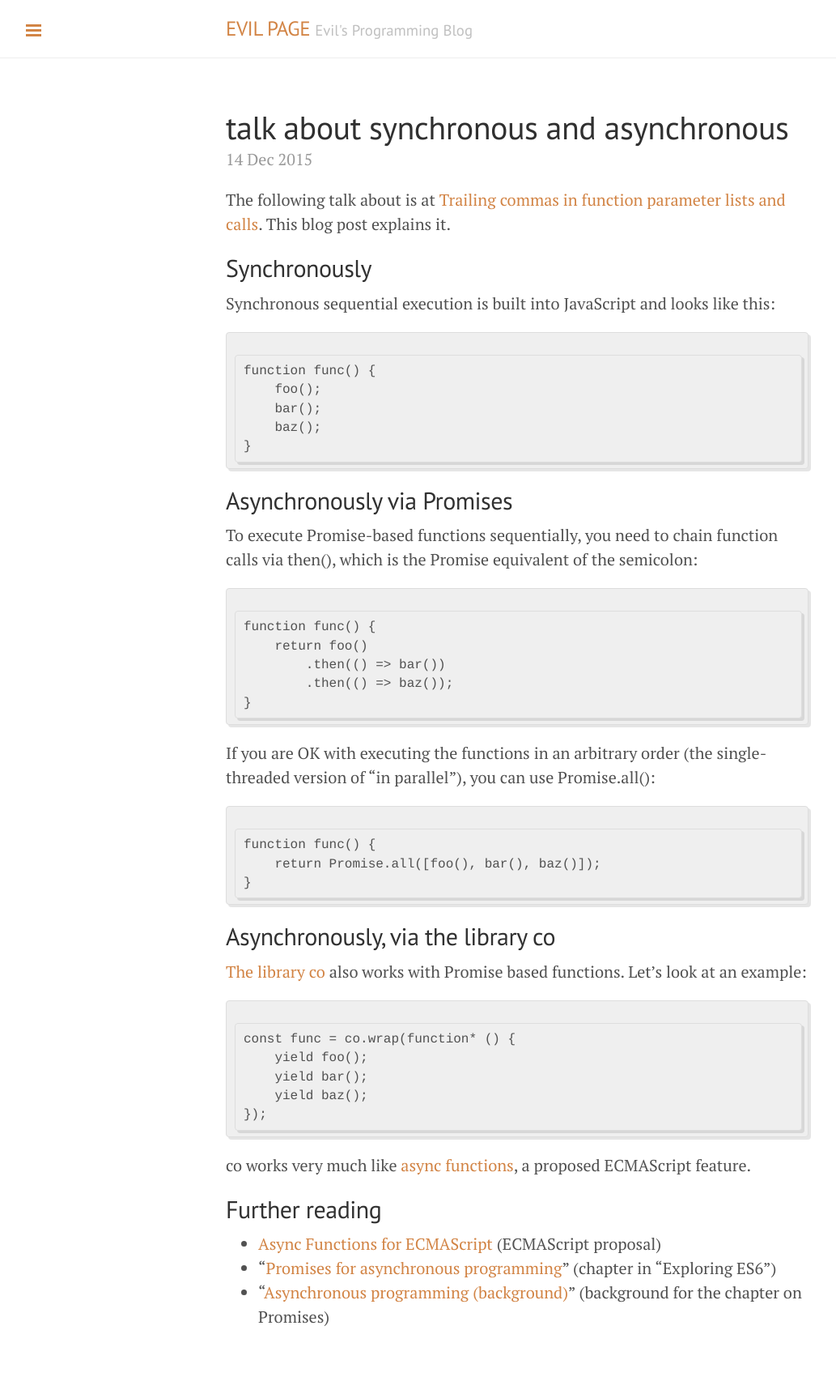
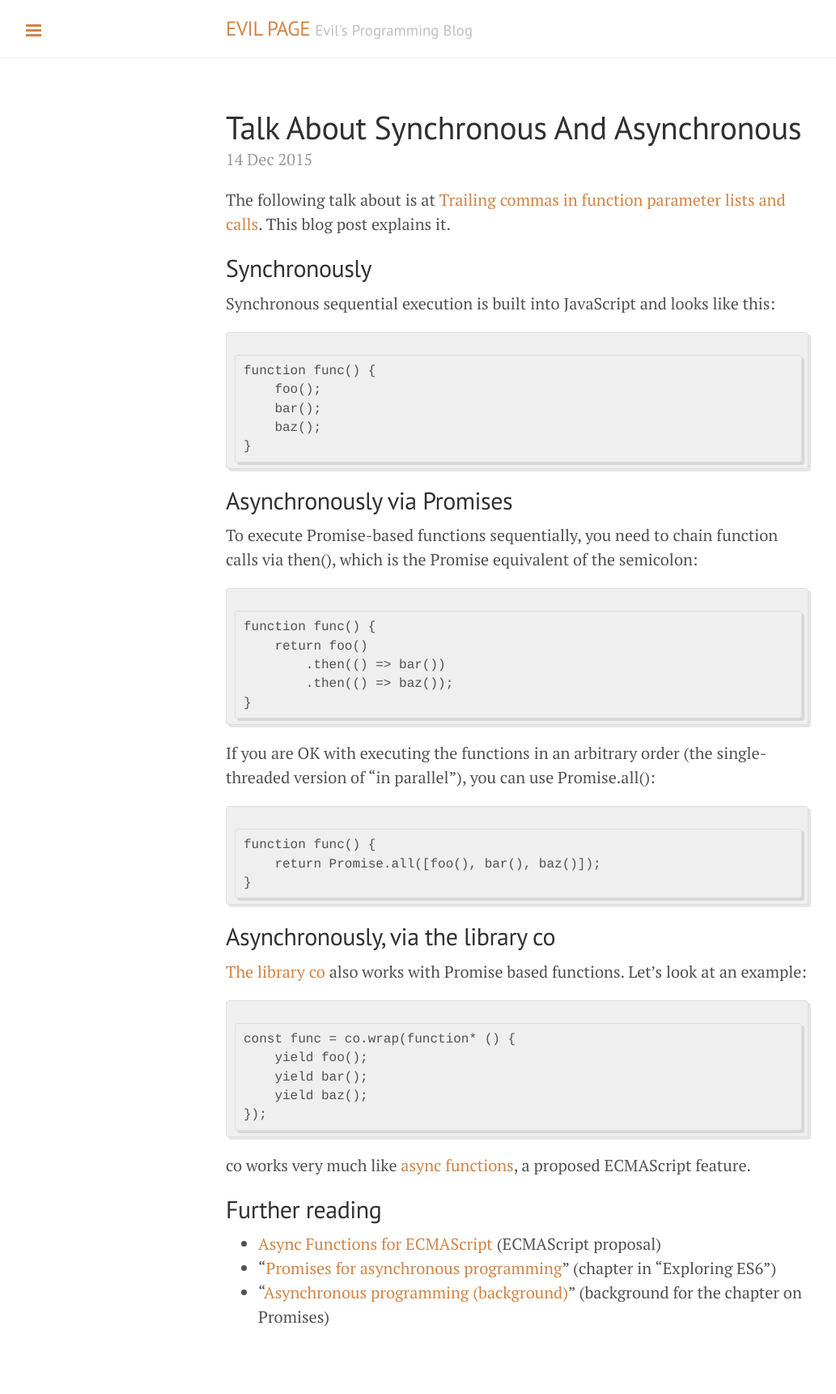
Before and after one commit to emperor1523/emperor1523.github.io, a Jekyll site: the page built from _posts/2015-12-14-talk-about-synchronous-and-asynchronous.md, in a window 1280 px wide. Shown: the whole page at 81% size, without its empty margins (1-1034 px from the left). Built offline with Jekyll 4.4.1, drawn with Linux system fonts in a browser that asks for light colours; Markdown is read by kramdown in place of the engine named in the settings; comment, search, counter and statistics services are not loaded.

````diff
--- a/_posts/2015-12-14-talk-about-synchronous-and-asynchronous.md
+++ b/_posts/2015-12-14-talk-about-synchronous-and-asynchronous.md
@@ -1,14 +1,14 @@
 ---
 layout: post
 published: true
-title: talk about synchronous and asynchronous
+title: Talk About Synchronous And Asynchronous
 ---
 
-The following talk about is at [Trailing commas in function parameter lists and calls](http://www.2ality.com/2015/11/trailing-comma-parameters.html).
-This blog post explains it.
+The following talk about is at [Trailing commas in function parameter lists and calls](http://www.2ality.com/2015/11/trailing-comma-parameters.html). This blog post explains it.
 
 ## Synchronously ##
 Synchronous sequential execution is built into JavaScript and looks like this:
+
 ```
 function func() {
     foo();
@@ -19,6 +19,7 @@ function func() {
 
 ## Asynchronously via Promises ##
 To execute Promise-based functions sequentially, you need to chain function calls via then(), which is the Promise equivalent of the semicolon:
+
 ```
 function func() {
     return foo()
@@ -26,7 +27,9 @@ function func() {
         .then(() => baz());
 }
 ```
+
 If you are OK with executing the functions in an arbitrary order (the single-threaded version of “in parallel”), you can use Promise.all():
+
 ```
 function func() {
     return Promise.all([foo(), bar(), baz()]);
@@ -36,6 +39,7 @@ function func() {
 ## Asynchronously, via the library co ##
 [The library co](https://github.com/tj/co) also works with Promise based functions.
 Let’s look at an example:
+
 ```
 const func = co.wrap(function* () {
     yield foo();
@@ -43,6 +47,7 @@ const func = co.wrap(function* () {
     yield baz();
 });
 ```
+
 co works very much like [async functions](https://github.com/tc39/ecmascript-asyncawait), a proposed ECMAScript feature.
 
 ## Further reading ##
````
